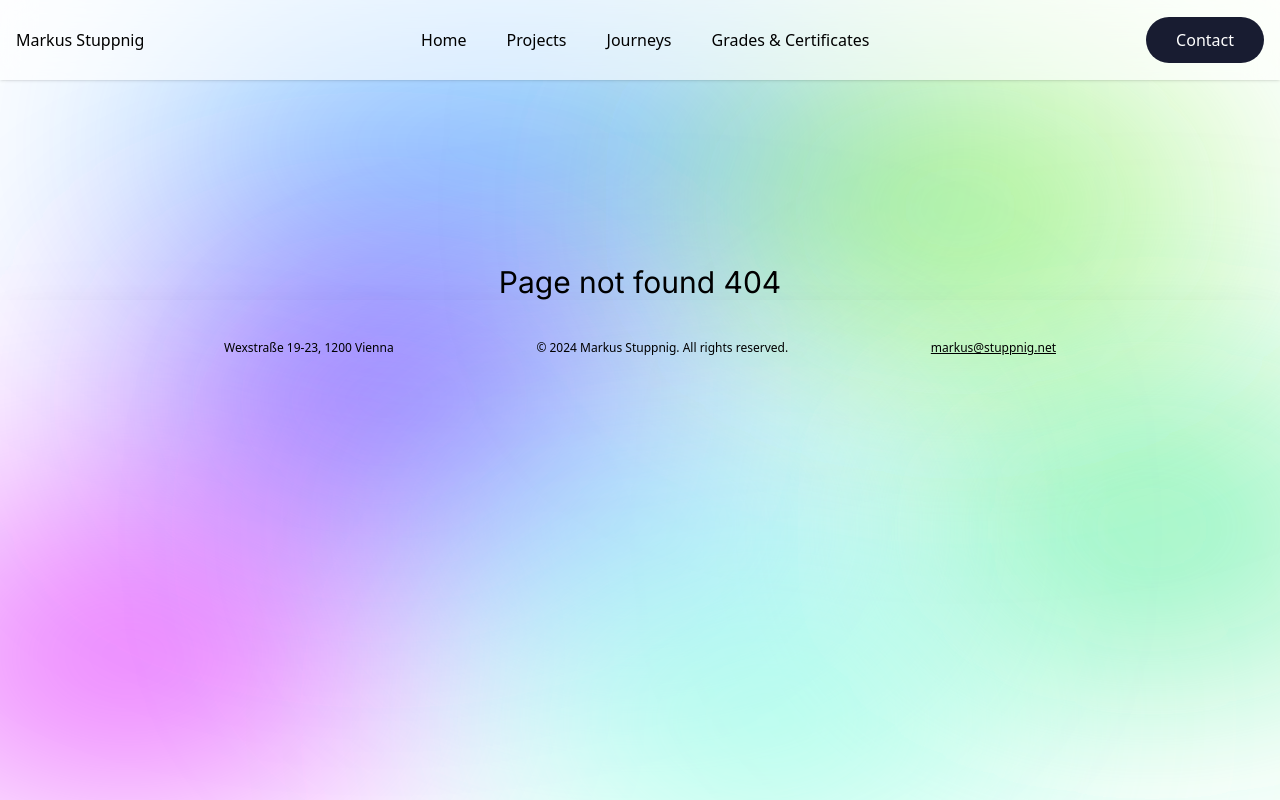
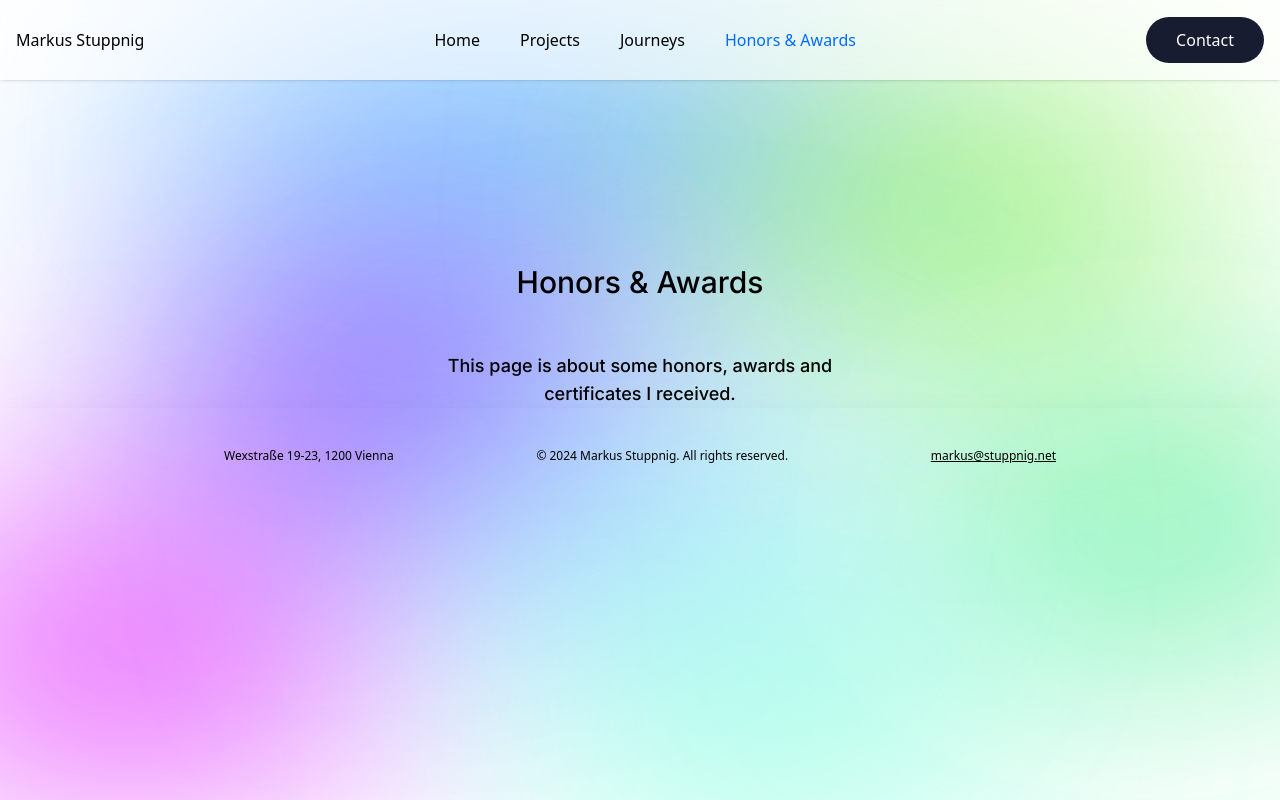
Before and after one commit to Markus-Stuppnig/Website, a Next.js app: page /honors in a window 1280 px wide. Before the commit this address had no page. Built offline with nearby package versions, Linux system fonts and the light colour scheme.

Commit message:
updates recommendations width; adds and initializes honors page

```diff
--- /dev/null
+++ b/app/(pages)/honors/page.tsx
@@ -0,0 +1,9 @@
+import Honors from "@/components/Honors/Honors";
+
+export default function Home() {
+  return (
+    <main className="mt-1 sm:mt-10">
+      <Honors />
+    </main>
+  );
+}
--- /dev/null
+++ b/components/Honors/Honors.tsx
@@ -0,0 +1,14 @@
+import React from "react";
+import SectionHeading from "../-General/SectionHeading";
+
+export default function Honors() {
+
+  return (
+    <section id="honors" className="flex justify-center w-full">
+      <div className="flex flex-col justify-start w-5/6 md:w-1/3 text-center">
+        <SectionHeading>Honors & Awards</SectionHeading>
+        <p className="text-lg font-medium">This page is about some honors, awards and certificates I received.</p>
+      </div>
+    </section>
+  );
+}
--- a/components/Navbar/menuData.tsx
+++ b/components/Navbar/menuData.tsx
@@ -17,9 +17,9 @@ const menuData: Menu[] = [
     path: "/journeys"
   },
   {
-    title: "Grades & Certificates",
+    title: "Honors & Awards",
     newTab: false,
-    path: "/certificates"
+    path: "/honors"
   },
 ];
 
--- a/components/Recommendations/Recommendations.tsx
+++ b/components/Recommendations/Recommendations.tsx
@@ -18,7 +18,7 @@ export default function Recommendations() {
 			<SectionDivider height="h-[1rem] md:h-[4rem]" />
 
 			{recommendationsData.map((recommendation, index) => (
-				<div className="flex flex-col items-center justify-center w-5/6 md:w-[45rem] bg-white rounded-3xl shadow-xl backdrop-filter backdrop-blur-lg bg-opacity-30">
+				<div className="flex flex-col items-center justify-center w-5/6 md:w-[60rem] bg-white rounded-3xl shadow-xl backdrop-filter backdrop-blur-lg bg-opacity-30">
 					<div className="flex flex-col pl-10">
 						<Link href={recommendation.person.link} target="_blank" className="flex flex-row mt-10 align-middle">
 							<div>
```
